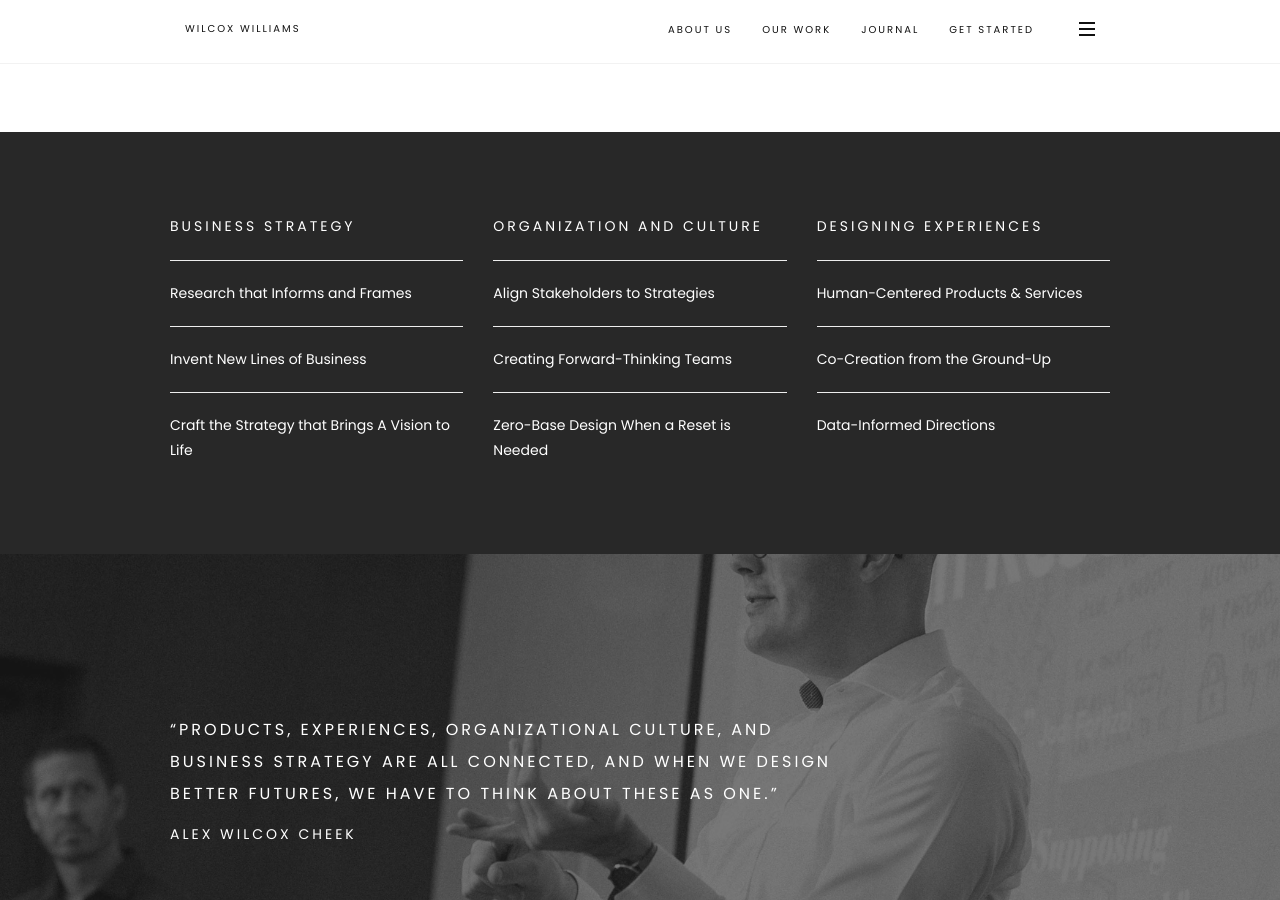
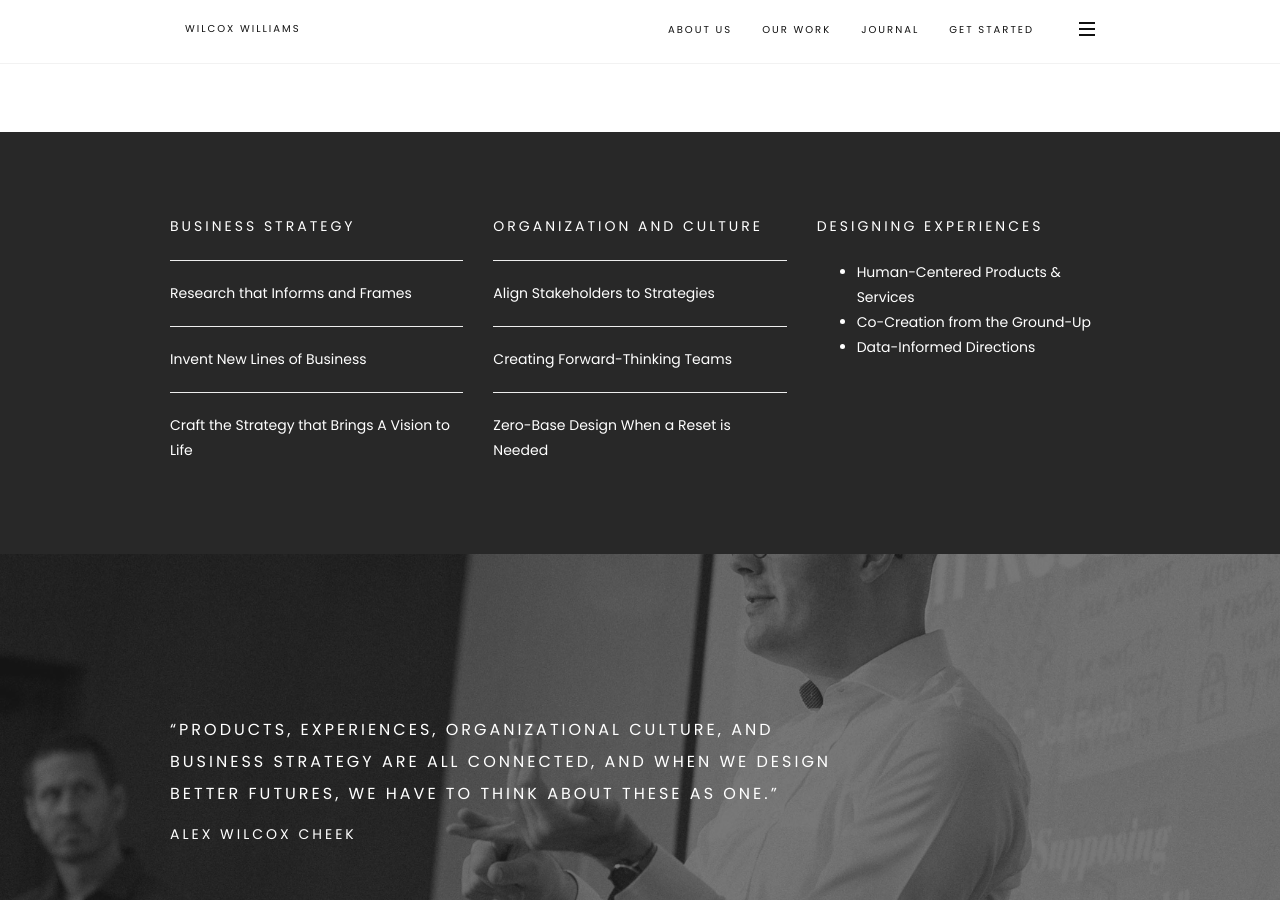
Before and after one commit to rwcstudio/wilcoxwilliams.github.io, a Jekyll site: the page built from work.html, in a window 1280 px wide and 900 px high, scrolled down 471 px. Built offline with Jekyll 4.4.1, drawn with Linux system fonts in a browser that asks for light colours.

Commit message:
trying bullets instead

```diff
--- a/work.html
+++ b/work.html
@@ -36,9 +36,9 @@ We help organizations adopt forward-thinking and innovative approaches to the fu
 
 <div class="col-sm-12 col-md-4 col-lg-4">
 <h4 class="font-alt">Designing Experiences</h4>
-<p><hr>Human-Centered Products & Services<br>
-<hr>Co-Creation from the Ground-Up<br>
-<hr>Data-Informed Directions
+<p><ul><li>Human-Centered Products & Services<br>
+<li>Co-Creation from the Ground-Up<br>
+<li>Data-Informed Directions</ul>
 </p>
 </div>
 </div>
```
